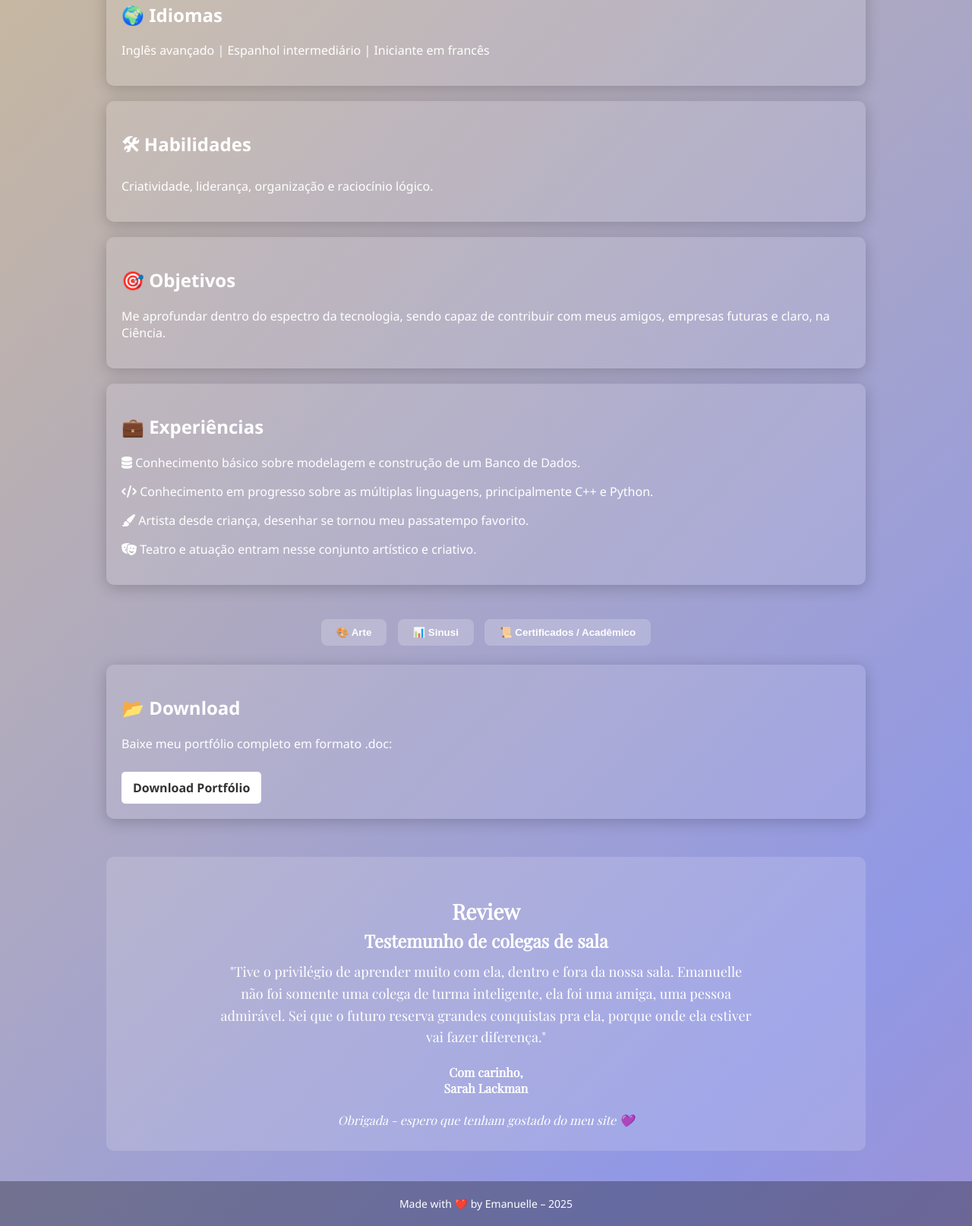
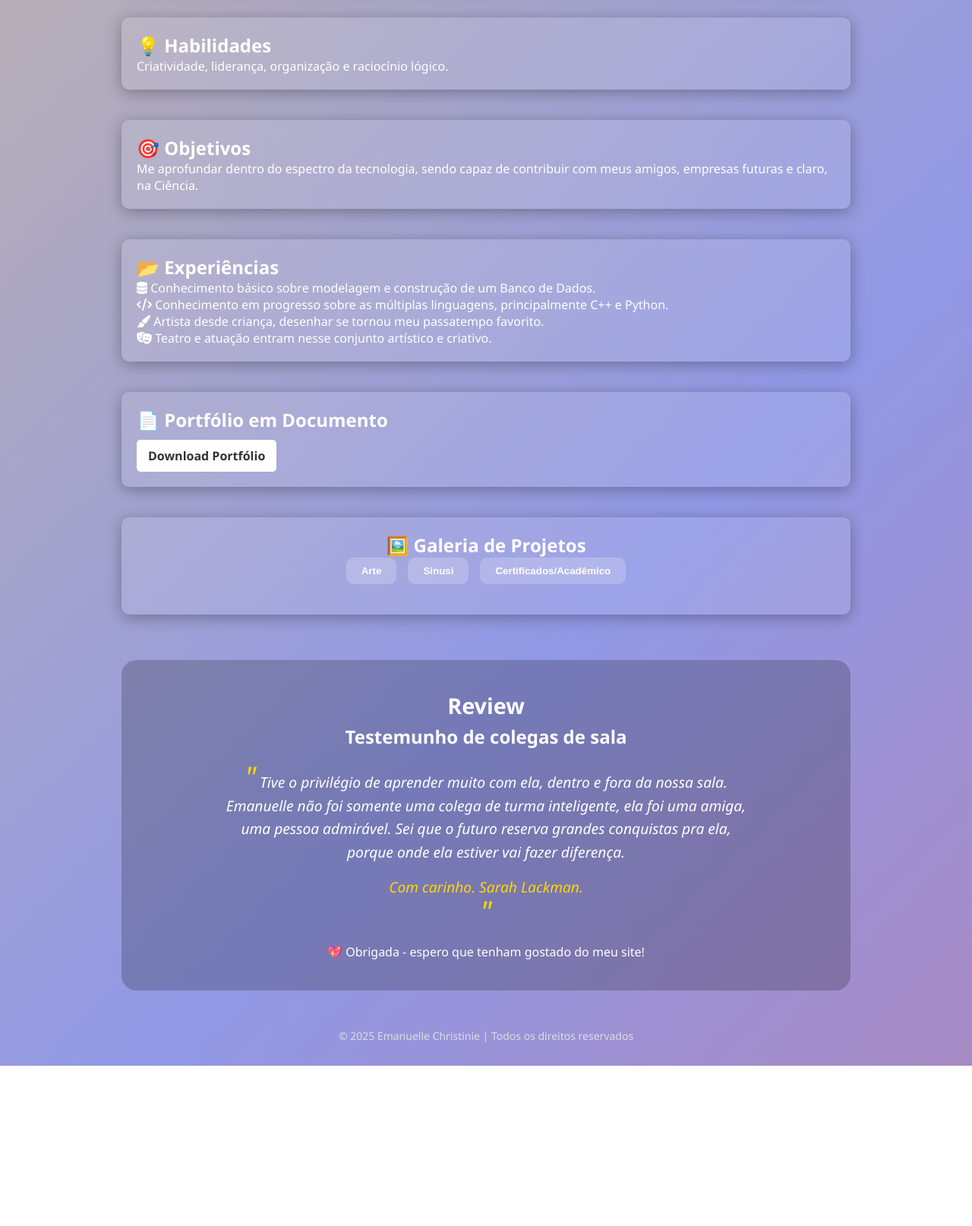
Before and after one commit to EmanuelleChristinie/Portfolio_EmmaChristie, a plain HTML site: page index.html in a window 1280 px wide. Shown: the part 516-2130 px from the top of the page at 76% size. After the commit the page ends 1919 px from the top, so only its background shows below. Drawn offline with nearby package versions, Linux system fonts and the light colour scheme.

Commit message:
Update index.html

```diff
--- a/index.html
+++ b/index.html
@@ -1,21 +1,24 @@
 <!DOCTYPE html>
-<html lang="en">
+<html lang="pt-BR">
 <head>
-  <meta charset="UTF-8" />
-  <meta name="viewport" content="width=device-width, initial-scale=1.0" />
-  <title>Emanuelle | Portfolio</title>
-  <link rel="stylesheet" href="https://cdnjs.cloudflare.com/ajax/libs/font-awesome/6.5.0/css/all.min.css" />
-  <link href="https://fonts.googleapis.com/css2?family=Playfair+Display&display=swap" rel="stylesheet">
+  <meta charset="UTF-8">
+  <meta name="viewport" content="width=device-width, initial-scale=1.0">
+  <title>Emanuelle | Portfólio</title>
+  <link rel="stylesheet" href="https://cdnjs.cloudflare.com/ajax/libs/font-awesome/6.5.0/css/all.min.css">
   <style>
+    * {
+      margin: 0;
+      padding: 0;
+      box-sizing: border-box;
+    }
+
     body {
       font-family: 'Segoe UI', sans-serif;
-      margin: 0;
-      padding: 0;
-      color: #fff;
       background: linear-gradient(-45deg, #e66465, #9198e5, #f6d365, #c471ed);
       background-size: 400% 400%;
-      animation: gradient 10s ease infinite;
-      overflow-x: hidden;
+      animation: gradient 15s ease infinite;
+      color: #fff;
+      scroll-behavior: smooth;
     }
 
     @keyframes gradient {
@@ -31,7 +34,6 @@
 
     h1 {
       font-size: 2.5em;
-      margin-bottom: 10px;
     }
 
     .social-links a {
@@ -48,72 +50,74 @@
     section {
       max-width: 1000px;
       margin: 0 auto;
-      padding: 0 20px 40px;
+      padding: 20px;
     }
 
     .section-box {
       background: rgba(255, 255, 255, 0.1);
       border-radius: 10px;
       padding: 20px;
-      margin-bottom: 20px;
-      box-shadow: 0 4px 20px rgba(0, 0, 0, 0.2);
-      opacity: 0;
-      transform: translateY(30px);
-      transition: all 0.8s ease;
-    }
-
-    .section-box.visible,
-    .gallery.active {
-      opacity: 1;
-      transform: translateY(0);
+      margin-bottom: 40px;
+      box-shadow: 0 4px 20px rgba(0, 0, 0, 0.3);
+      transition: transform 0.5s ease, box-shadow 0.5s ease;
     }
 
     .section-box:hover {
       transform: scale(1.02);
+      box-shadow: 0 6px 25px rgba(0, 0, 0, 0.4);
+    }
+
+    .gallery-section {
+      text-align: center;
+    }
+
+    .gallery-nav {
+      display: flex;
+      justify-content: center;
+      gap: 15px;
+      flex-wrap: wrap;
+      margin-bottom: 20px;
+    }
+
+    .gallery-nav button {
+      padding: 10px 20px;
+      background-color: rgba(255, 255, 255, 0.2);
+      border: none;
+      border-radius: 10px;
+      color: white;
+      font-weight: bold;
+      cursor: pointer;
+      transition: background-color 0.3s;
+    }
+
+    .gallery-nav button:hover {
+      background-color: #ffd700;
+      color: black;
+    }
+
+    .gallery-content {
+      display: none;
+      opacity: 0;
+      transition: opacity 1s ease;
+      flex-wrap: wrap;
+      justify-content: center;
+      gap: 15px;
+    }
+
+    .gallery-content.active {
+      display: flex;
+      opacity: 1;
+    }
+
+    .gallery-content img {
+      width: 200px;
+      height: 150px;
+      object-fit: cover;
+      border-radius: 10px;
       transition: transform 0.3s;
     }
 
-    .gallery-nav {
-      text-align: center;
-      margin: 40px 0 20px;
-    }
-
-    .gallery-nav button {
-      background: rgba(255, 255, 255, 0.2);
-      border: none;
-      padding: 10px 20px;
-      margin: 5px;
-      font-weight: bold;
-      color: white;
-      border-radius: 8px;
-      cursor: pointer;
-      transition: background 0.3s;
-    }
-
-    .gallery-nav button:hover {
-      background: #ffd700;
-      color: #000;
-    }
-
-    .gallery {
-      display: none;
-      grid-template-columns: repeat(auto-fit, minmax(200px, 1fr));
-      gap: 20px;
-      padding: 20px;
-    }
-
-    .gallery.active {
-      display: grid;
-    }
-
-    .gallery img {
-      width: 100%;
-      border-radius: 10px;
-      box-shadow: 0 4px 10px rgba(0,0,0,0.3);
-      transition: transform 0.3s;
-    }
-
-    .gallery img:hover {
+    .gallery-content img:hover {
       transform: scale(1.05);
     }
 
@@ -126,6 +130,7 @@
       border-radius: 5px;
       text-decoration: none;
       font-weight: bold;
+      transition: background-color 0.3s;
     }
 
     .download-btn:hover {
@@ -133,61 +138,73 @@
       color: #000;
     }
 
-    .review {
-      margin-top: 50px;
-      padding: 30px;
-      background: rgba(255,255,255,0.15);
-      border-radius: 10px;
+    .review-section {
       text-align: center;
-      font-family: 'Playfair Display', serif;
+      background-color: rgba(0, 0, 0, 0.2);
+      padding: 40px;
+      border-radius: 20px;
+      margin-top: 60px;
     }
 
-    .review h2 {
-      font-size: 28px;
+    .review-section h2 {
+      font-size: 1.8em;
       margin-bottom: 10px;
     }
 
-    .review p {
-      font-size: 18px;
-      line-height: 1.6;
+    .review-section blockquote {
+      font-style: italic;
+      font-size: 1.2em;
+      line-height: 1.6em;
+      margin: 20px auto;
       max-width: 700px;
-      margin: 0 auto;
+      position: relative;
+    }
+
+    .review-section blockquote::before, .review-section blockquote::after {
+      content: '"';
+      font-size: 2em;
+      color: #ffd700;
+    }
+
+    .review-section cite {
+      display: block;
+      margin-top: 15px;
+      font-size: 1em;
+      color: #ffd700;
     }
 
     footer {
       text-align: center;
-      padding: 20px;
-      background-color: rgba(0,0,0,0.3);
+      padding: 30px;
       font-size: 14px;
+      color: #ddd;
     }
   </style>
 </head>
 <body>
-
   <header>
-    <h1>Hello! I'm Emanuelle 👩‍💻</h1>
-    <p>Welcome to my animated portfolio page ✨</p>
+    <h1>Olá! Eu sou Emanuelle 👩‍💻</h1>
+    <p>Bem-vindo ao meu portfólio interativo ✨</p>
     <div class="social-links">
       <a href="https://www.instagram.com/manu_christinie/" target="_blank"><i class="fab fa-instagram"></i></a>
       <a href="https://www.linkedin.com/in/emanuelle-christinie-202900226/" target="_blank"><i class="fab fa-linkedin"></i></a>
-      <a href="https://discord.com/users/720340595259998260" target="_blank"><i class="fab fa-discord"></i></a>
       <a href="mailto:emanuellechristinie8@email.com"><i class="fas fa-envelope"></i></a>
     </div>
   </header>
 
   <section>
     <div class="section-box">
-      <h2>✨ Quem Sou Eu</h2>
+      <h2>🙋‍♀️ Quem Sou Eu</h2>
       <p>Prazer, me chamo Emanuelle Christinie, mas também posso atender por Emma. Tenho 18 anos e atualmente sou estudante de Ciências da Computação pela CEUB.</p>
     </div>
 
     <div class="section-box">
       <h2>🌍 Idiomas</h2>
-      <p>Inglês avançado | Espanhol intermediário | Iniciante em francês</p>
+      <p>Inglês avançado | Espanhol intermediário | Francês iniciante</p>
     </div>
 
     <div class="section-box">
-      <h2>🛠 Habilidades</h2>
+      <h2>💡 Habilidades</h2>
       <p>Criatividade, liderança, organização e raciocínio lógico.</p>
     </div>
 
@@ -197,74 +214,64 @@
     </div>
 
     <div class="section-box">
-      <h2>💼 Experiências</h2>
+      <h2>📂 Experiências</h2>
       <p><i class="fas fa-database"></i> Conhecimento básico sobre modelagem e construção de um Banco de Dados.</p>
       <p><i class="fas fa-code"></i> Conhecimento em progresso sobre as múltiplas linguagens, principalmente C++ e Python.</p>
       <p><i class="fas fa-paint-brush"></i> Artista desde criança, desenhar se tornou meu passatempo favorito.</p>
       <p><i class="fas fa-theater-masks"></i> Teatro e atuação entram nesse conjunto artístico e criativo.</p>
     </div>
 
-    <div class="gallery-nav">
-      <button onclick="showGallery('arte')">🎨 Arte</button>
-      <button onclick="showGallery('sinusi')">📊 Sinusi</button>
-      <button onclick="showGallery('certificados')">📜 Certificados / Acadêmico</button>
+    <div class="section-box">
+      <h2>📄 Portfólio em Documento</h2>
+      <a class="download-btn" href="portfolio.docx" download>Download Portfólio</a>
     </div>
 
-    <div id="arte" class="gallery">
+    <div class="section-box gallery-section">
+      <h2>🖼️ Galeria de Projetos</h2>
+      <div class="gallery-nav">
+        <button onclick="showGallery('artes')">Arte</button>
+        <button onclick="showGallery('sinusi')">Sinusi</button>
+        <button onclick="showGallery('certificados')">Certificados/Acadêmico</button>
+      </div>
+
+      <div id="artes" class="gallery-content">
         <img src="images/arte1.png.jpg" alt="Arte 1">
         <img src="images/arte2.png.jpg" alt="Arte 2">
         <img src="images/arte3.png.jpg" alt="Arte 3">
       </div>
 
-    <div id="sinusi" class="gallery">
+      <div id="sinusi" class="gallery-content">
         <img src="images/sinusi1.png.jpg" alt="Sinusi 1">
         <img src="images/sinusi2.png.jpg" alt="Sinusi 2">
         <img src="images/sinusi3.png.jpg" alt="Sinusi 3">
       </div>
 
-    <div id="certificados" class="gallery">
+      <div id="certificados" class="gallery-content">
         <img src="images/certificados1.png.jpg" alt="Certificado 1">
         <img src="images/certificados2.png.jpg" alt="Certificado 2">
         <img src="images/certificados3.png.jpg" alt="Certificado 3">
         <img src="images/certificados4png.jpg" alt="Certificado 4">
       </div>
-
-    <div class="section-box">
-      <h2>📂 Download</h2>
-      <p>Baixe meu portfólio completo em formato .doc:</p>
-      <a class="download-btn" href="portfolio.docx" download>Download Portfólio</a>
     </div>
 
-    <div class="review">
+    <div class="review-section">
       <h2>Review<br><small>Testemunho de colegas de sala</small></h2>
-      <p>"Tive o privilégio de aprender muito com ela, dentro e fora da nossa sala. Emanuelle não foi somente uma colega de turma inteligente, ela foi uma amiga, uma pessoa admirável. Sei que o futuro reserva grandes conquistas pra ela, porque onde ela estiver vai fazer diferença."</p>
-      <br><strong>Com carinho,<br>Sarah Lackman</strong>
-      <br><br>
-      <em>Obrigada - espero que tenham gostado do meu site 💜</em>
+      <blockquote>
+        Tive o privilégio de aprender muito com ela, dentro e fora da nossa sala. Emanuelle não foi somente uma colega de turma inteligente, ela foi uma amiga, uma pessoa admirável. Sei que o futuro reserva grandes conquistas pra ela, porque onde ela estiver vai fazer diferença.
+        <cite>Com carinho. Sarah Lackman.</cite>
+      </blockquote>
+      <p>💖 Obrigada - espero que tenham gostado do meu site!</p>
     </div>
-
   </section>
 
   <footer>
-    Made with ❤️ by Emanuelle – 2025
+    &copy; 2025 Emanuelle Christinie | Todos os direitos reservados
   </footer>
 
   <script>
-    window.onload = () => {
-      const sections = document.querySelectorAll('.section-box');
-      window.addEventListener('scroll', () => {
-        sections.forEach(section => {
-          const rect = section.getBoundingClientRect();
-          if (rect.top < window.innerHeight - 100) {
-            section.classList.add('visible');
-          }
-        });
-      });
-    };
-
-    function showGallery(id) {
-      document.querySelectorAll('.gallery').forEach(g => g.classList.remove('active'));
-      document.getElementById(id).classList.add('active');
+    function showGallery(section) {
+      document.querySelectorAll('.gallery-content').forEach(g => g.classList.remove('active'));
+      document.getElementById(section).classList.add('active');
     }
   </script>
 </body>
```
Lines whose indentation alone changed are shown as unchanged.
